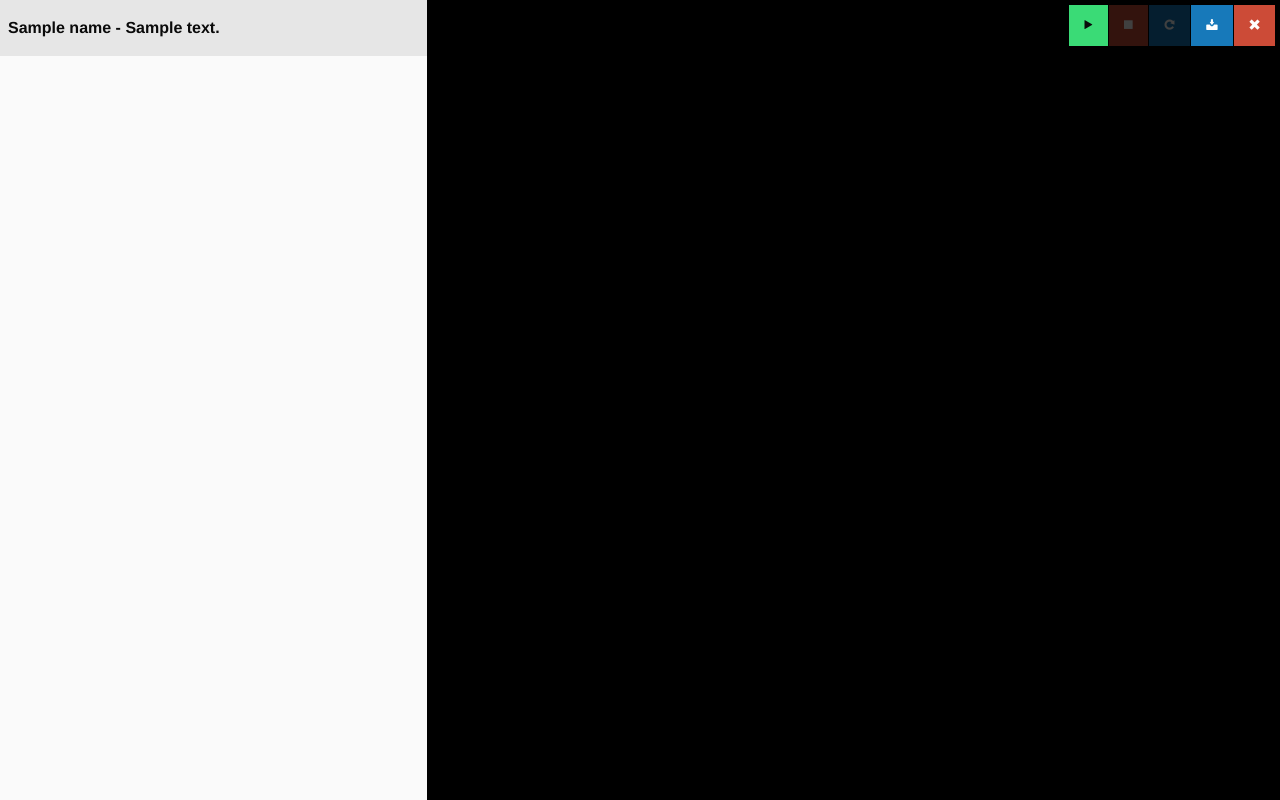
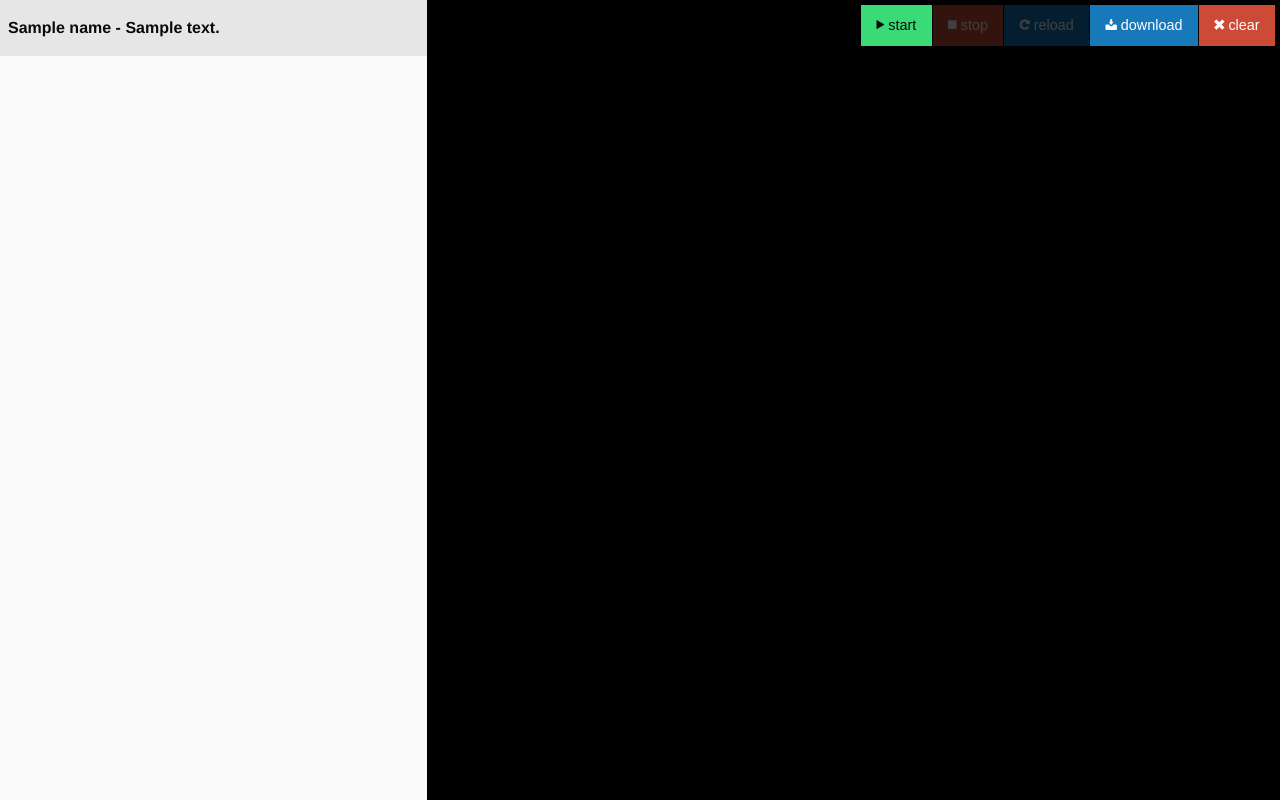
Before and after one commit to christofsteel/warped, a Python web app: template warp/templates/index.html in a window 1280 px wide. Run offline with Jinja, Linux system fonts and the light colour scheme; the template is opened without the code that fills it: most values are stand-ins (such as "Sample title", 1, 10 or a date in 2020).

Commit message:
README and CSS

```diff
--- a/warp/static/css/app.css
+++ b/warp/static/css/app.css
@@ -6,6 +6,7 @@
     height: 100%;
     display: block;
 }
+
 
 #output {
     flex:1;
@@ -21,6 +22,27 @@
 @media (min-width:40em) {
     #main-content {
         display: flex;
+    }
+    #sendButton::after{
+        content: " start";
+    }
+    #pauseButton::after{
+        content: " pause";
+    }
+    #resumeButton::after{
+        content: " resume";
+    }
+    #stopButton::after{
+        content: " stop";
+    }
+    #reloadButton::after{
+        content: " reload";
+    }
+    #downloadButton::after{
+        content: " download";
+    }
+    #clear-button::after{
+        content: " clear";
     }
 }
 
--- a/warp/templates/index.html
+++ b/warp/templates/index.html
@@ -26,7 +26,7 @@
                             <button type="button" style="display: none;" class="button secondary" id="resumeButton" onclick="resumeProcess()"> <i class="fi-play"></i> </button>
                             <button type="button" class="button alert disabled" disabled id="stopButton" onclick="stopProcess()"> <i class="fi-stop"></i> </button>
                             <button type="button" class="button disabled" disabled id="reloadButton" onclick="reloadProcess()"> <i class="fi-refresh"></i> </button>
-                            <button type="button" class="button" onclick="window.open('/download')"> <i class="fi-download"></i> </button>
+                            <button type="button" class="button" id="downloadButton" onclick="window.open('/download')"> <i class="fi-download"></i> </button>
                             <button type="button" class="button alert" id="clear-button" onclick="clearOutput()"> <i class="fi-x"></i></button>
                         </div>
                     </div>
```
Also changed, not shown: README.md.
